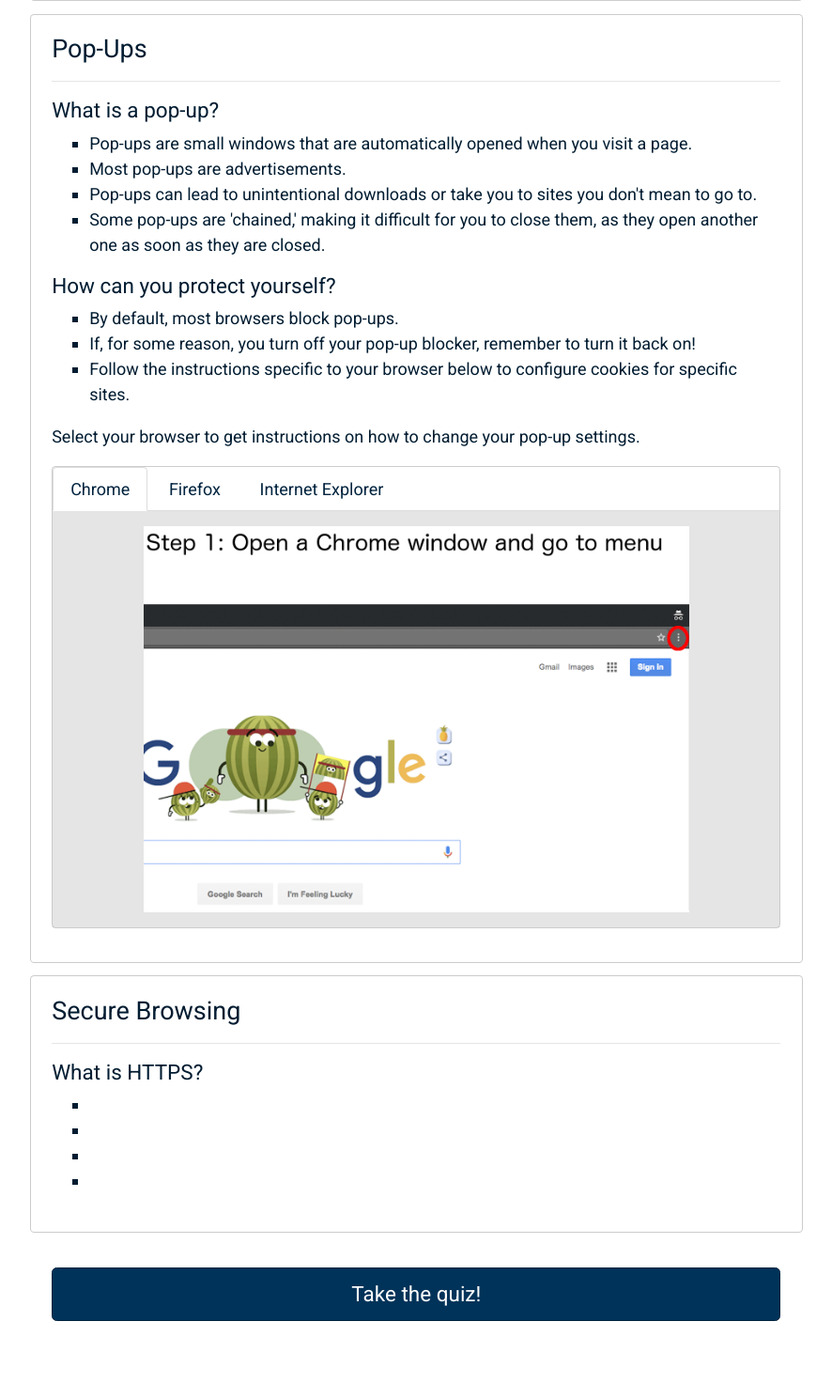
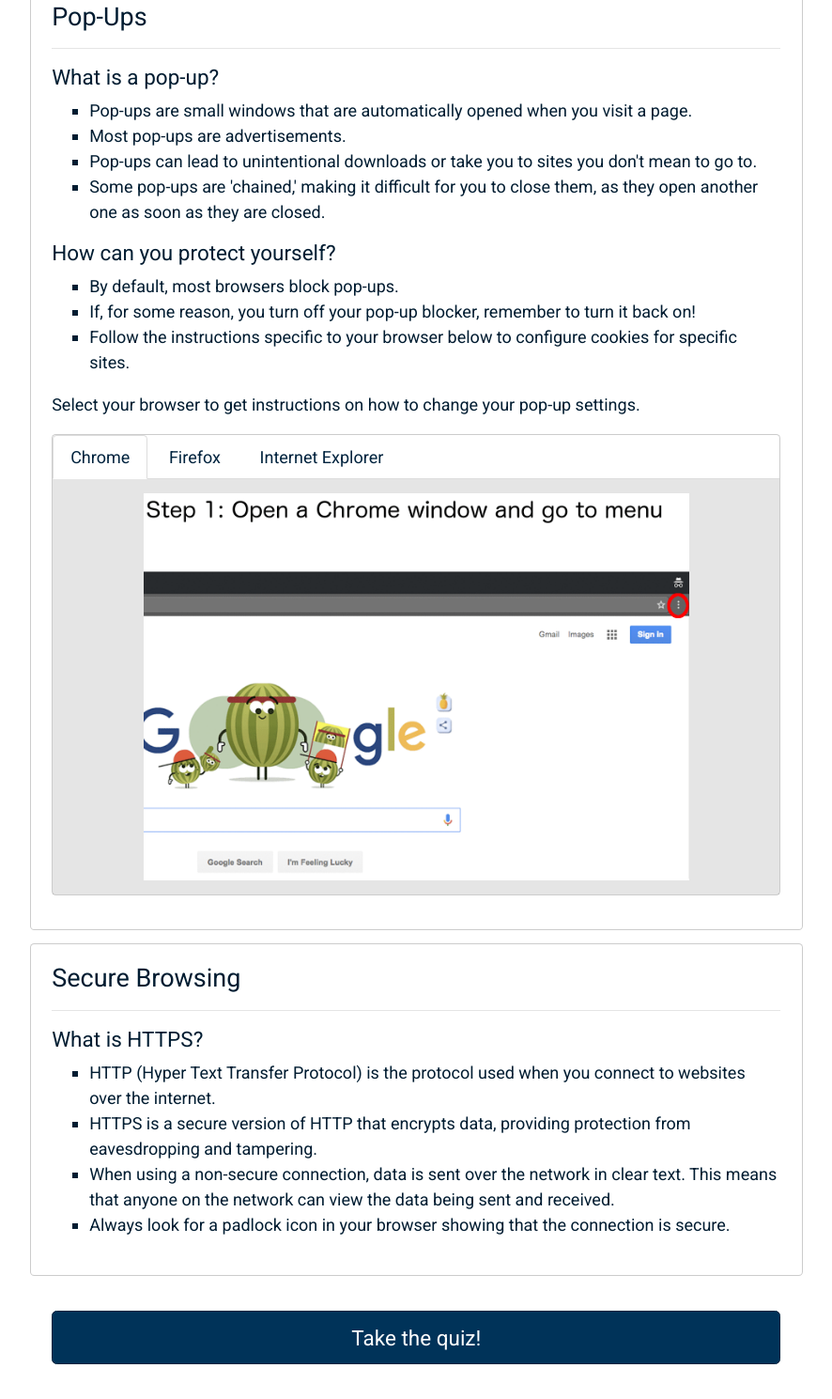
Before and after one commit to vu-vinhcent/schoolserver-test, a Flask app: page /browser in a window 1280 px wide. Shown: the part 2078-3567 px from the top of the page at 94% size, without its empty margins (282-1168 px from the left). Before the commit the page ends 3484 px from the top, so only its background shows below. Run offline with Flask 2, Linux system fonts and the light colour scheme; some libraries are stand-ins or nearby versions.

Commit message:
added https

```diff
--- a/templates/browser.html
+++ b/templates/browser.html
@@ -95,8 +95,6 @@
                                 <li> You can configure your browser settings to allow cookies only from sites you trust and disable from sites you don't. </li>
                                 <li> Follow the instructions specific to your browser below to configure cookies for specific sites. </li>
                             </ul class="real-list">
-                            <hr>
-                            <div class="card text-xs-center"> </div>
                         </div>
                         <div class="card card-block">
                             <h4 id="plugins" class="card-title"> Plug-Ins </h4>
@@ -178,10 +176,10 @@
                             <hr>
                             <h5> What is HTTPS? </h5>
                             <ul class="real-list">
-                                <li>  </li>
-                                <li>  </li>
-                                <li>  </li>
-                                <li>  </li>
+                                <li> HTTP (Hyper Text Transfer Protocol) is the protocol used when you connect to websites over the internet.  </li>
+                                <li> HTTPS is a secure version of HTTP that encrypts data, providing protection from eavesdropping and tampering. </li>
+                                <li> When using a non-secure connection, data is sent over the network in clear text. This means that anyone on the network can view the data being sent and received. </li>
+                                <li> Always look for a padlock icon in your browser showing that the connection is secure.</li>
                             </ul>
                         </div>
                         <div class="card card-block no-border"> <a id="p-button" class="btn btn-primary btn-lg btn-block" href="{{ url_for('browser_quiz') }}" role="button"> Take the quiz! </a> </div>
--- a/templates/socialeng.html
+++ b/templates/socialeng.html
@@ -170,7 +170,7 @@
                           <ul class="real-list">
                             <li>Be mindful of how much personal information you share on social networks.</li>
                             <li>Dispose of old computers and phones (any device with data) securely.</li>
-                            <li>For password security verification questions, us a password for all answers. The answers to most security questions are things that an attacker can find out about you.</li>
+                            <li>For password security verification questions, use a password for all answers. The answers to most security questions are things that an attacker can find out about you.</li>
                           </ul>
                         </div>
 
--- a/templates/socialengresults.html
+++ b/templates/socialengresults.html
@@ -224,7 +224,7 @@
                       <ul class="real-list">
                         <li>Be mindful of how much personal information you share on social networks.</li>
                         <li>Dispose of old computers and phones (any device with data) securely.</li>
-                        <li>For password security verification questions, us a password for all answers. The answers to most security questions are things that an attacker can find out about you.</li>
+                        <li>For password security verification questions, use a password for all answers. The answers to most security questions are things that an attacker can find out about you.</li>
                       </ul>
                     </div>
 
```
